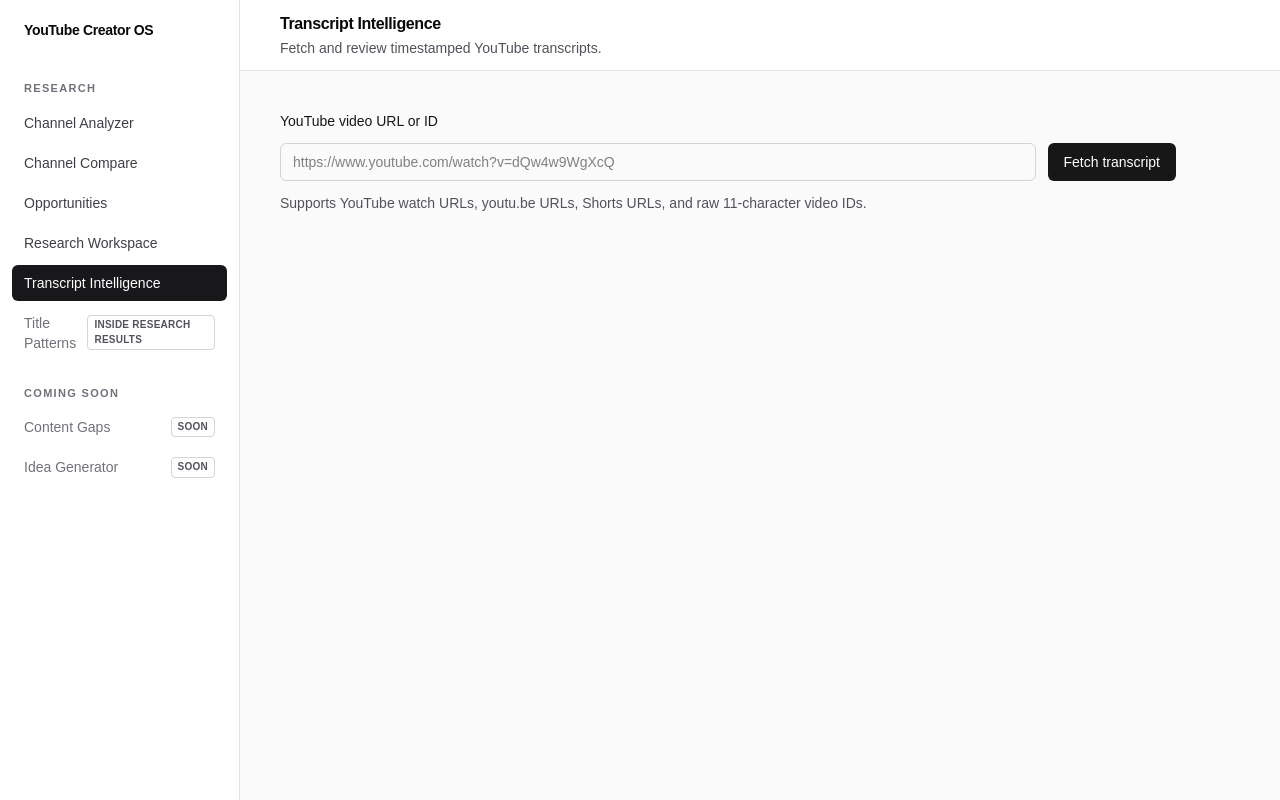
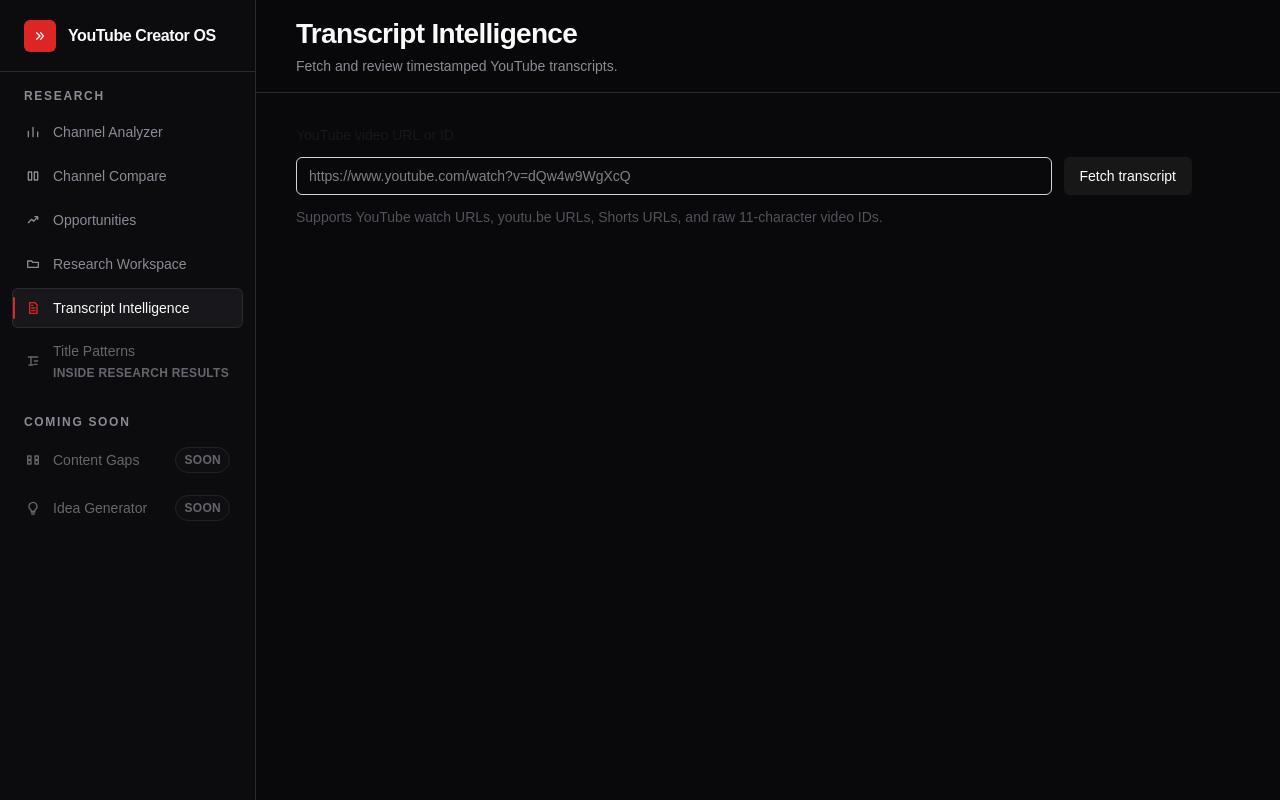
Before and after one commit to ldhoang2074-ai/youtube-creator-os, a Next.js app: page /transcript in a window 1280 px wide. Built offline with nearby package versions, Linux system fonts and the light colour scheme.

Commit message:
feat(ui): redesign app shell

```diff
--- a/components/app-shell/app-shell.tsx
+++ b/components/app-shell/app-shell.tsx
@@ -145,21 +145,21 @@
   const page = getPageMetadata(pathname, messages);
 
   return (
-    <div className="min-h-screen bg-zinc-50 text-zinc-950 dark:bg-zinc-950 dark:text-zinc-50">
+    <div className="min-h-screen overflow-x-hidden bg-ui-bg text-ui-text">
       <a
         href="#product-content"
-        className="sr-only z-50 rounded-md bg-zinc-950 px-3 py-2 text-sm font-medium text-white focus:not-sr-only focus:fixed focus:left-4 focus:top-4 dark:bg-zinc-50 dark:text-zinc-950"
+        className="sr-only z-50 rounded-ui-control bg-ui-accent px-ui-3 py-ui-2 text-ui-body-sm font-semibold text-ui-text focus:not-sr-only focus:fixed focus:left-ui-4 focus:top-ui-4 focus-visible:outline-none focus-visible:ring-2 focus-visible:ring-ui-focus focus-visible:ring-offset-2 focus-visible:ring-offset-ui-bg"
       >
         {messages.accessibility.skipToContent}
       </a>
 
-      <div className="flex min-h-screen" aria-hidden={mobileNavigationOpen ? true : undefined}>
-        <aside className="sticky top-0 hidden h-screen w-60 shrink-0 flex-col border-r border-zinc-200 bg-white dark:border-zinc-800 dark:bg-zinc-950 lg:flex">
+      <div className="flex min-h-screen bg-ui-bg" aria-hidden={mobileNavigationOpen ? true : undefined}>
+        <aside className="sticky top-0 hidden h-screen w-64 shrink-0 flex-col border-r border-ui-border bg-ui-sidebar lg:flex">
           <Brand brand={messages.brand} />
           <ProductNavigation pathname={pathname} messages={messages} />
         </aside>
 
-        <div className="min-w-0 flex-1">
+        <div className="min-w-0 flex-1 bg-ui-bg">
           <ProductHeader
             title={page.title}
             description={page.description}
@@ -169,7 +169,7 @@
             onOpenNavigation={() => setMobileNavigationOpen(true)}
           />
 
-          <main id="product-content" className="mx-auto w-full max-w-6xl px-4 py-8 sm:px-6 lg:px-10 lg:py-10">
+          <main id="product-content" className="mx-auto w-full max-w-[1600px] px-ui-4 py-ui-6 sm:px-ui-6 lg:px-ui-10 lg:py-ui-8">
             {children}
           </main>
         </div>
@@ -180,7 +180,7 @@
           type="button"
           aria-label={messages.accessibility.closeNavigationOverlay}
           onClick={() => closeMobileNavigation()}
-          className="fixed inset-0 z-40 bg-zinc-950/30 lg:hidden"
+          className="fixed inset-0 z-40 bg-ui-bg/80 backdrop-blur-sm lg:hidden"
         />
       ) : null}
 
@@ -189,18 +189,18 @@
         id="mobile-product-navigation"
         aria-label={messages.navigation.mobileAriaLabel}
         onKeyDown={handleDrawerKeyDown}
-        className={`fixed inset-y-0 left-0 z-50 h-full w-[min(19rem,calc(100vw-3rem))] flex-col border-r border-zinc-200 bg-white shadow-xl dark:border-zinc-800 dark:bg-zinc-950 lg:hidden ${
+        className={`fixed inset-y-0 left-0 z-50 h-full w-[min(19rem,calc(100vw-3rem))] flex-col border-r border-ui-border bg-ui-sidebar shadow-2xl lg:hidden ${
           mobileNavigationOpen ? "flex" : "hidden"
         }`}
       >
-        <div className="flex items-center justify-between border-b border-zinc-200 dark:border-zinc-800">
+        <div className="flex items-center justify-between">
           <Brand brand={messages.brand} />
           <button
             ref={closeButtonRef}
             type="button"
             aria-label={messages.accessibility.closeNavigation}
             onClick={() => closeMobileNavigation()}
-            className="mr-3 inline-flex size-9 items-center justify-center rounded-md text-zinc-700 outline-none hover:bg-zinc-100 focus-visible:ring-2 focus-visible:ring-zinc-900 dark:text-zinc-200 dark:hover:bg-zinc-800 dark:focus-visible:ring-zinc-100"
+            className="mr-ui-3 inline-flex size-9 items-center justify-center rounded-ui-control border border-ui-border bg-ui-panel text-ui-text-secondary outline-none hover:bg-ui-surface-muted hover:text-ui-text focus-visible:ring-2 focus-visible:ring-ui-focus focus-visible:ring-offset-2 focus-visible:ring-offset-ui-sidebar"
           >
             <svg aria-hidden="true" viewBox="0 0 24 24" className="size-5 fill-none stroke-current stroke-2">
               <path d="M6 6l12 12M18 6 6 18" strokeLinecap="round" />
--- a/components/app-shell/brand.tsx
+++ b/components/app-shell/brand.tsx
@@ -8,9 +8,14 @@
   return (
     <Link
       href="/"
-      className="flex items-center px-6 py-5 text-sm font-semibold tracking-tight text-zinc-950 outline-none focus-visible:ring-2 focus-visible:ring-zinc-900 focus-visible:ring-inset dark:text-zinc-50 dark:focus-visible:ring-zinc-100"
+      className="flex h-[4.5rem] items-center gap-ui-3 border-b border-ui-border px-ui-6 text-ui-text outline-none hover:bg-ui-panel focus-visible:ring-2 focus-visible:ring-inset focus-visible:ring-ui-focus"
     >
-      {brand}
+      <span className="flex size-8 shrink-0 items-center justify-center rounded-ui-control bg-ui-accent text-ui-text">
+        <svg aria-hidden="true" viewBox="0 0 24 24" className="size-4 fill-none stroke-current stroke-2">
+          <path d="m7 7 5 5-5 5M13 7l4 5-4 5" strokeLinecap="round" strokeLinejoin="round" />
+        </svg>
+      </span>
+      <span className="text-ui-body font-semibold tracking-tight">{brand}</span>
     </Link>
   );
 }
--- a/components/app-shell/product-header.tsx
+++ b/components/app-shell/product-header.tsx
@@ -18,8 +18,8 @@
   onOpenNavigation,
 }: ProductHeaderProps) {
   return (
-    <header className="border-b border-zinc-200 bg-white/90 px-4 py-3 backdrop-blur dark:border-zinc-800 dark:bg-zinc-950/90 sm:px-6 lg:px-10">
-      <div className="mx-auto flex w-full max-w-6xl items-center gap-3">
+    <header className="sticky top-0 z-30 border-b border-ui-border bg-ui-bg/90 px-ui-4 py-ui-4 backdrop-blur sm:px-ui-6 lg:px-ui-10">
+      <div className="mx-auto flex w-full max-w-[1600px] items-center gap-ui-3">
         <button
           ref={openButtonRef}
           type="button"
@@ -27,15 +27,15 @@
           aria-controls="mobile-product-navigation"
           aria-expanded={mobileNavigationOpen}
           onClick={onOpenNavigation}
-          className="inline-flex size-9 items-center justify-center rounded-md border border-zinc-300 text-zinc-700 outline-none hover:bg-zinc-100 focus-visible:ring-2 focus-visible:ring-zinc-900 focus-visible:ring-offset-2 dark:border-zinc-700 dark:text-zinc-200 dark:hover:bg-zinc-800 dark:focus-visible:ring-zinc-100 dark:focus-visible:ring-offset-zinc-950 lg:hidden"
+          className="inline-flex size-9 items-center justify-center rounded-ui-control border border-ui-border bg-ui-panel text-ui-text-secondary outline-none hover:bg-ui-surface-muted hover:text-ui-text focus-visible:ring-2 focus-visible:ring-ui-focus focus-visible:ring-offset-2 focus-visible:ring-offset-ui-bg lg:hidden"
         >
           <svg aria-hidden="true" viewBox="0 0 24 24" className="size-5 fill-none stroke-current stroke-2">
             <path d="M4 7h16M4 12h16M4 17h16" strokeLinecap="round" />
           </svg>
         </button>
         <div>
-          <h1 className="text-base font-semibold tracking-tight">{title}</h1>
-          <p className="mt-0.5 text-sm text-zinc-600 dark:text-zinc-400">{description}</p>
+          <h1 className="text-ui-section font-semibold tracking-tight text-ui-text sm:text-ui-page">{title}</h1>
+          <p className="mt-ui-1 text-ui-body-sm text-ui-text-muted">{description}</p>
         </div>
       </div>
     </header>
--- a/components/app-shell/product-navigation.tsx
+++ b/components/app-shell/product-navigation.tsx
@@ -1,6 +1,7 @@
 import Link from "next/link";
-import type { MouseEvent } from "react";
+import type { MouseEvent, ReactNode } from "react";
 import type { ShellMessages } from "@/lib/i18n/messages";
+import type { NavigationItemKey } from "./navigation";
 import {
   getLocalizedNavigationSections,
   isNavigationItemActive,
@@ -12,33 +13,84 @@
   readonly onNavigate?: (href: string) => void;
 }
 
+const NAVIGATION_ICONS: Record<NavigationItemKey, ReactNode> = {
+  analyzer: (
+    <svg aria-hidden="true" viewBox="0 0 24 24" className="size-4 fill-none stroke-current stroke-2">
+      <path d="M5 19V11M12 19V5M19 19v-7" strokeLinecap="round" strokeLinejoin="round" />
+    </svg>
+  ),
+  compare: (
+    <svg aria-hidden="true" viewBox="0 0 24 24" className="size-4 fill-none stroke-current stroke-2">
+      <path d="M5 6h5v12H5zM14 6h5v12h-5z" strokeLinecap="round" strokeLinejoin="round" />
+    </svg>
+  ),
+  opportunities: (
+    <svg aria-hidden="true" viewBox="0 0 24 24" className="size-4 fill-none stroke-current stroke-2">
+      <path d="m5 16 5-5 3 3 6-7M15 7h4v4" strokeLinecap="round" strokeLinejoin="round" />
+    </svg>
+  ),
+  workspace: (
+    <svg aria-hidden="true" viewBox="0 0 24 24" className="size-4 fill-none stroke-current stroke-2">
+      <path d="M4 7.5h6l1.5 2H20v7.5H4z" strokeLinecap="round" strokeLinejoin="round" />
+    </svg>
+  ),
+  transcript: (
+    <svg aria-hidden="true" viewBox="0 0 24 24" className="size-4 fill-none stroke-current stroke-2">
+      <path d="M7 4h8l3 3v13H7zM10 12h5M10 16h5M10 8h2" strokeLinecap="round" strokeLinejoin="round" />
+    </svg>
+  ),
+  titlePatterns: (
+    <svg aria-hidden="true" viewBox="0 0 24 24" className="size-4 fill-none stroke-current stroke-2">
+      <path d="M5 6h14M9 6v12M6 18h6M14 12h5M14 17h4" strokeLinecap="round" strokeLinejoin="round" />
+    </svg>
+  ),
+  contentGaps: (
+    <svg aria-hidden="true" viewBox="0 0 24 24" className="size-4 fill-none stroke-current stroke-2">
+      <path d="M4 6h5v5H4zM15 6h5v5h-5zM4 13h5v5H4zM15 13h5v5h-5z" strokeLinecap="round" strokeLinejoin="round" />
+    </svg>
+  ),
+  ideaGenerator: (
+    <svg aria-hidden="true" viewBox="0 0 24 24" className="size-4 fill-none stroke-current stroke-2">
+      <path d="M9 18h6M10 21h4M8.5 14.5A6 6 0 1 1 15.5 14.5c-.9.8-1.5 1.7-1.5 2.5h-4c0-.8-.6-1.7-1.5-2.5Z" strokeLinecap="round" strokeLinejoin="round" />
+    </svg>
+  ),
+};
+
 export function ProductNavigation({ pathname, messages, onNavigate }: ProductNavigationProps) {
   return (
-    <nav aria-label={messages.navigation.ariaLabel} className="flex flex-1 flex-col gap-6 overflow-y-auto px-3 py-5">
+    <nav
+      aria-label={messages.navigation.ariaLabel}
+      className="flex flex-1 flex-col gap-ui-6 overflow-y-auto px-ui-3 py-ui-4"
+    >
       {getLocalizedNavigationSections(messages).map((section) => (
         <div key={section.messageKey}>
-          <p className="px-3 text-[11px] font-semibold uppercase tracking-[0.12em] text-zinc-500 dark:text-zinc-400">
+          <p className="px-ui-3 text-ui-label font-semibold uppercase tracking-[0.14em] text-ui-text-muted">
             {section.label}
           </p>
-          <ul className="mt-2 flex flex-col gap-1">
+          <ul className="mt-ui-2 flex flex-col gap-ui-1">
             {section.items.map((item) => {
               const active = isNavigationItemActive(item, pathname);
-              const statusLabel =
-                item.status === "coming-soon"
-                  ? messages.navigation.statuses.soon
-                  : item.status === "embedded"
-                    ? messages.navigation.statuses.embedded
-                    : undefined;
-              const itemClassName = `flex min-h-9 items-center justify-between rounded-md px-3 py-2 text-sm font-medium outline-none transition-colors focus-visible:ring-2 focus-visible:ring-zinc-900 focus-visible:ring-offset-2 dark:focus-visible:ring-zinc-100 dark:focus-visible:ring-offset-zinc-950 ${
+              const comingSoonStatusLabel =
+                item.status === "coming-soon" ? messages.navigation.statuses.soon : undefined;
+              const embeddedStatusLabel =
+                item.status === "embedded" ? messages.navigation.statuses.embedded : undefined;
+              const itemClassName = `group relative flex min-h-10 w-full items-center gap-ui-3 rounded-ui-control border px-ui-3 py-ui-2 text-ui-body-sm font-medium outline-none transition-colors focus-visible:ring-2 focus-visible:ring-ui-focus focus-visible:ring-offset-2 focus-visible:ring-offset-ui-sidebar ${
                 active
-                  ? "bg-zinc-900 text-white dark:bg-zinc-100 dark:text-zinc-950"
+                  ? "border-ui-border bg-ui-panel-elevated text-ui-text before:absolute before:inset-y-ui-2 before:left-0 before:w-0.5 before:rounded-ui-pill before:bg-ui-accent"
                   : item.status === "available"
-                    ? "text-zinc-700 hover:bg-zinc-100 hover:text-zinc-950 dark:text-zinc-300 dark:hover:bg-zinc-800 dark:hover:text-zinc-50"
-                    : "cursor-default text-zinc-500 dark:text-zinc-400"
+                    ? "border-transparent text-ui-text-muted hover:bg-ui-surface-muted hover:text-ui-text"
+                    : "cursor-default border-transparent text-ui-text-muted opacity-70"
+              }`;
+              const iconClassName = `shrink-0 transition-colors ${
+                active
+                  ? "text-ui-accent"
+                  : item.status === "available"
+                    ? "text-ui-text-muted group-hover:text-ui-text-secondary"
+                    : "text-ui-text-muted"
               }`;
 
               return (
-                <li key={item.messageKey}>
+                <li key={item.messageKey} className="min-w-0">
                   {item.href !== undefined ? (
                     <Link
                       href={item.href}
@@ -64,14 +116,23 @@
                         onNavigate(item.href as string);
                       }}
                     >
-                      <span>{item.label}</span>
+                      <span className={iconClassName}>{NAVIGATION_ICONS[item.messageKey]}</span>
+                      <span className="min-w-0 flex-1 truncate">{item.label}</span>
                     </Link>
                   ) : (
                     <span aria-disabled="true" className={itemClassName}>
-                      <span>{item.label}</span>
-                      {statusLabel !== undefined ? (
-                        <span className="rounded border border-zinc-300 px-1.5 py-0.5 text-[10px] font-semibold uppercase tracking-wide text-zinc-600 dark:border-zinc-700 dark:text-zinc-300">
-                          {statusLabel}
+                      <span className={iconClassName}>{NAVIGATION_ICONS[item.messageKey]}</span>
+                      <span className="min-w-0 flex-1">
+                        <span className="block break-words">{item.label}</span>
+                        {embeddedStatusLabel !== undefined ? (
+                          <span className="mt-ui-1 block max-w-full whitespace-normal break-words text-ui-label font-semibold uppercase tracking-wide text-ui-text-muted">
+                            {embeddedStatusLabel}
+                          </span>
+                        ) : null}
+                      </span>
+                      {comingSoonStatusLabel !== undefined ? (
+                        <span className="shrink-0 whitespace-nowrap rounded-ui-pill border border-ui-border bg-ui-panel px-ui-2 py-ui-1 text-ui-label font-semibold uppercase tracking-wide text-ui-text-muted">
+                          {comingSoonStatusLabel}
                         </span>
                       ) : null}
                     </span>
```
Also changed, not shown: 2 other files (tests, documents, lock files or other folders).
